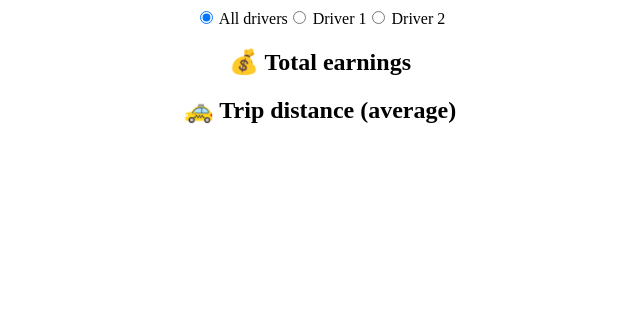
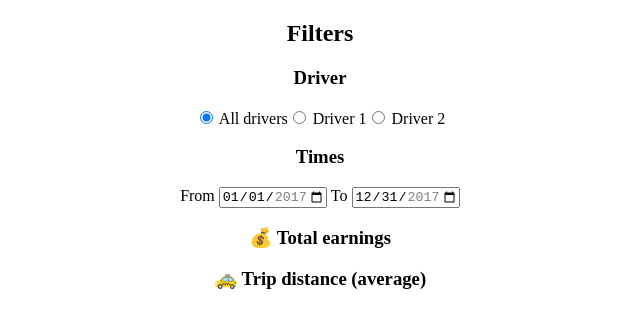
Before and after one commit to nelopuchades/tinybird_test, a website: page index.html in a window 1280 px wide. Both pictures are taken after a click on the radio button "All drivers". Shown: the whole page, without its empty margins (320-960 px from the left). Drawn offline with Linux system fonts and the light colour scheme; no server answers.

Commit message:
added from date filter + added support for chain of filters

```diff
--- a/index.css
+++ b/index.css
@@ -1,4 +1,8 @@
-.form__vendor {
+.filters {
+  text-align: center;
+}
+
+.filters__form__vendor {
   display: flex;
   justify-content: center;
 }
--- a/index.html
+++ b/index.html
@@ -8,8 +8,11 @@
     <link rel="stylesheet" href="./index.css" />
   </head>
   <body onload="onBodyLoad()">
-    <form class="form">
-      <div class="form__vendor">
+    <div class="filters">
+      <h2>Filters</h2>
+      <form class="filters__form">
+        <h3>Driver</h3>
+        <div class="filters__form__vendor">
           <div>
             <input type="radio" id="vendor-all" name="vendor-group" value="" checked />
             <label for="vendor-all">All drivers</label>
@@ -23,12 +26,20 @@
             <label for="vendor-2">Driver 2</label>
           </div>
         </div>
+        <h3>Times</h3>
+        <div class="filters__form__time">
+          <label for="time-from">From</label>
+          <input type="date" name="time-from" id="time-from" value="2017-01-01" min="2017-01-01" max="2017-12-31" />
+          <label for="time-to">To</label>
+          <input type="date" name="time-to" id="time-to" value="2017-12-31" min="2017-01-01" max="2017-12-31" />
+        </div>
       </form>
+    </div>
     <div class="widget">
       <div class="widget__data">
-        <h2>💰 Total earnings</h2>
+        <h3>💰 Total earnings</h3>
         <p id="total"></p>
-        <h2>🚕 Trip distance (average)</h2>
+        <h3>🚕 Trip distance (average)</h3>
         <p id="distance"></p>
       </div>
     </div>
--- a/index.js
+++ b/index.js
@@ -1,11 +1,19 @@
 'use strict';
 
 let vendor = '';
+let fromDate = '2017-01-01';
+let toDate = '2017-12-31';
 
 const formatter = new Intl.NumberFormat('en-US', {
   style: 'currency',
   currency: 'USD',
 });
+
+const fromDateInput = document.getElementById('time-from');
+
+const areParamsSetted = () => {
+  return vendor !== '' && fromDate !== '';
+};
 
 const getData = async () => {
   const url = new URL('https://api.tinybird.co/v0/pipes/yellow_tripdata_2017_pipe.json');
@@ -14,8 +22,8 @@ const getData = async () => {
     `
     select sum(total_amount) as total_earnings,
     avg(trip_distance) as avg_trip_distance
-    from _
-    ${vendor === '' ? '' : `where vendorid=${vendor}`}
+    from _ where tpep_pickup_datetime between '${fromDate} 00:00:00' and '${toDate} 23:59:59'
+    ${vendor !== '' ? `and vendorid=${vendor}` : ''}
     `
   );
   const result = await fetch(url, {
@@ -35,27 +43,17 @@ const getData = async () => {
   }
 };
 
-const vendorClickHandler = (e) => {
-  const vendorSelected = e.target.value;
-  vendor = vendorSelected;
-
-  if (vendorSelected) {
-    setQueryParam('driver', vendorSelected ? vendorSelected : null);
-  } else {
-    resetParams();
-  }
-
-  getData();
-};
-
-const resetParams = () => {
-  history.pushState(null, '', window.location.pathname);
+const resetParams = (paramToDelete) => {
+  const searchParams = new URLSearchParams(window.location.search);
+  if (paramToDelete) searchParams.delete(paramToDelete);
+  const newURL = `${window.location.pathname}?${searchParams.toString()}`;
+  history.pushState(null, '', newURL);
 };
 
 const setQueryParam = (queryParam, queryValue) => {
-  const searchParams = new URLSearchParams(window.location[queryParam]);
+  const searchParams = new URLSearchParams(window.location.search);
   searchParams.set(queryParam, queryValue);
-  const newURL = window.location.pathname + '?' + searchParams.toString();
+  const newURL = `${window.location.pathname}?${searchParams.toString()}`;
   history.pushState(null, '', newURL);
 };
 
@@ -75,8 +73,46 @@ const onBodyLoad = () => {
   } else {
     vendor = '';
   }
+
+  const fromDateParam = searchParams.get('from');
+  if (fromDateParam) {
+    fromDate = fromDateParam;
+    fromDateInput.value = fromDateParam;
+  } else {
+    fromDate = '2017-01-01';
+    fromDateInput.value = fromDate;
+  }
+
   getData();
 };
+
+const vendorClickHandler = (e) => {
+  const vendorSelected = e.target.value;
+  vendor = vendorSelected;
+
+  if (vendorSelected) {
+    setQueryParam('driver', vendorSelected);
+  } else {
+    resetParams('driver');
+  }
+
+  getData();
+};
+
+const onDateChangeHandler = (e, dateDirection) => {
+  const date = e.target.value;
+  fromDate = date;
+
+  if (date) {
+    setQueryParam('from', date);
+  } else {
+    resetParams('from');
+  }
+
+  getData();
+};
+
+fromDateInput.addEventListener('change', (e) => onDateChangeHandler(e, 'from'));
 
 document.getElementsByName('vendor-group').forEach((radioInput) => {
   radioInput.addEventListener('click', vendorClickHandler);
```
Also changed, not shown: README.md. Lines whose indentation alone changed are shown as unchanged.
